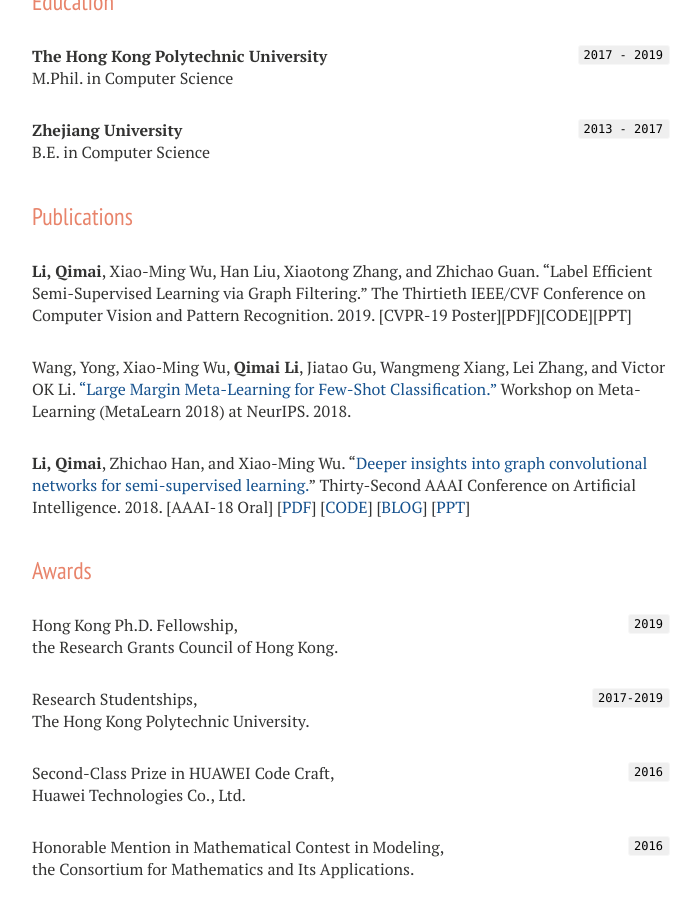
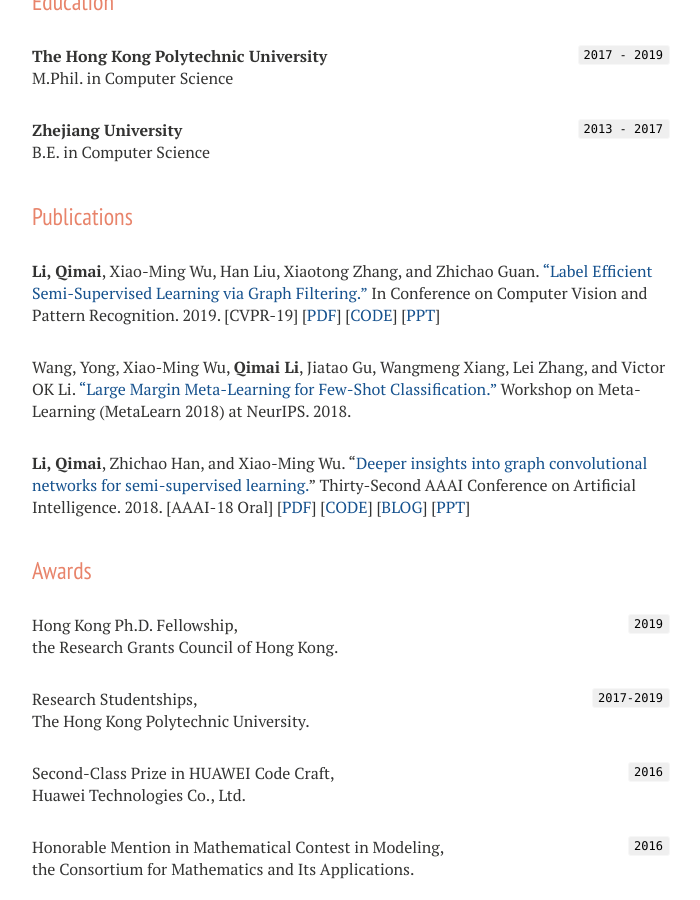
Before and after one commit to liqimai/liqimai.github.io, a Jekyll site: the page built from index.md, in a window 1280 px wide and 900 px high, scrolled down 488 px. Shown: the whole window, without its empty margins (288-988 px from the left). Built offline with Jekyll 4.4.1, drawn with Linux system fonts in a browser that asks for light colours; nearby versions of some CDN libraries.

Commit message:
CVPR final version

```diff
--- a/index.md
+++ b/index.md
@@ -26,7 +26,10 @@ B.E. in Computer Science
 
 
 ## Publications
-**Li, Qimai**, Xiao-Ming Wu, Han Liu, Xiaotong Zhang, and Zhichao Guan. "Label Efficient Semi-Supervised Learning via Graph Filtering." The Thirtieth IEEE/CVF Conference on Computer Vision and Pattern Recognition. 2019. [CVPR-19 Poster][PDF][CODE][PPT]
+**Li, Qimai**, Xiao-Ming Wu, Han Liu, Xiaotong Zhang, and Zhichao Guan. ["Label Efficient Semi-Supervised Learning via Graph Filtering."](https://arxiv.org/abs/1901.09993) In Conference on Computer Vision and Pattern Recognition. 2019. [CVPR-19]
+\[[PDF](https://arxiv.org/pdf/1901.09993.pdf)\]
+\[[CODE](https://github.com/liqimai/Efficient-SSL)\]
+\[[PPT](/miscellaneous/Label_Efficient_Semi-Supervised_Learning_via Graph_Filtering.pdf)\]
 
 Wang, Yong, Xiao-Ming Wu, **Qimai Li**, Jiatao Gu, Wangmeng Xiang, Lei Zhang, and Victor OK Li. ["Large Margin Meta-Learning for Few-Shot Classification."](http://metalearning.ml/2018/papers/metalearn2018_paper11.pdf) Workshop on Meta-Learning (MetaLearn 2018) at NeurIPS. 2018.
 
```
Also changed, not shown: 1 other file.
